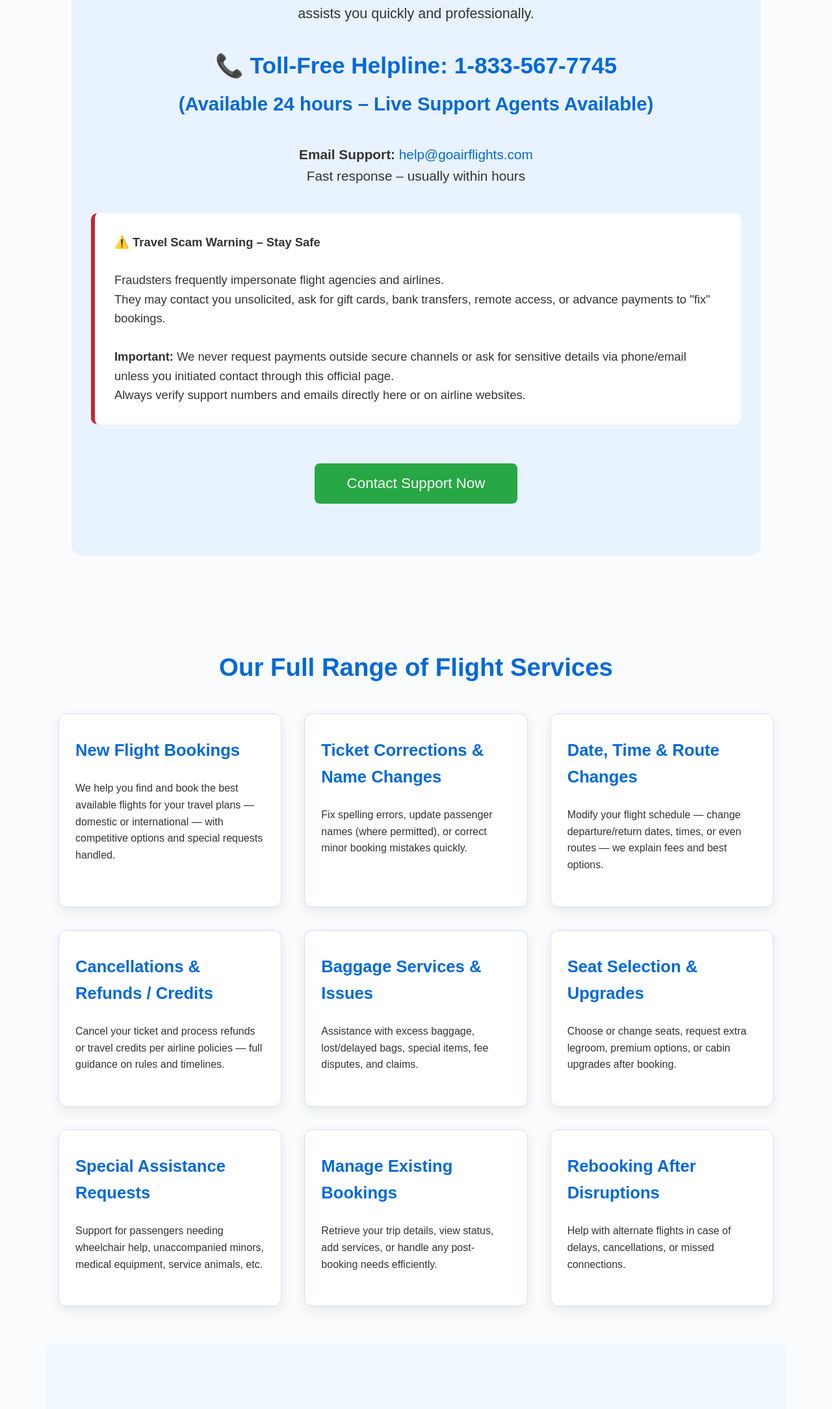
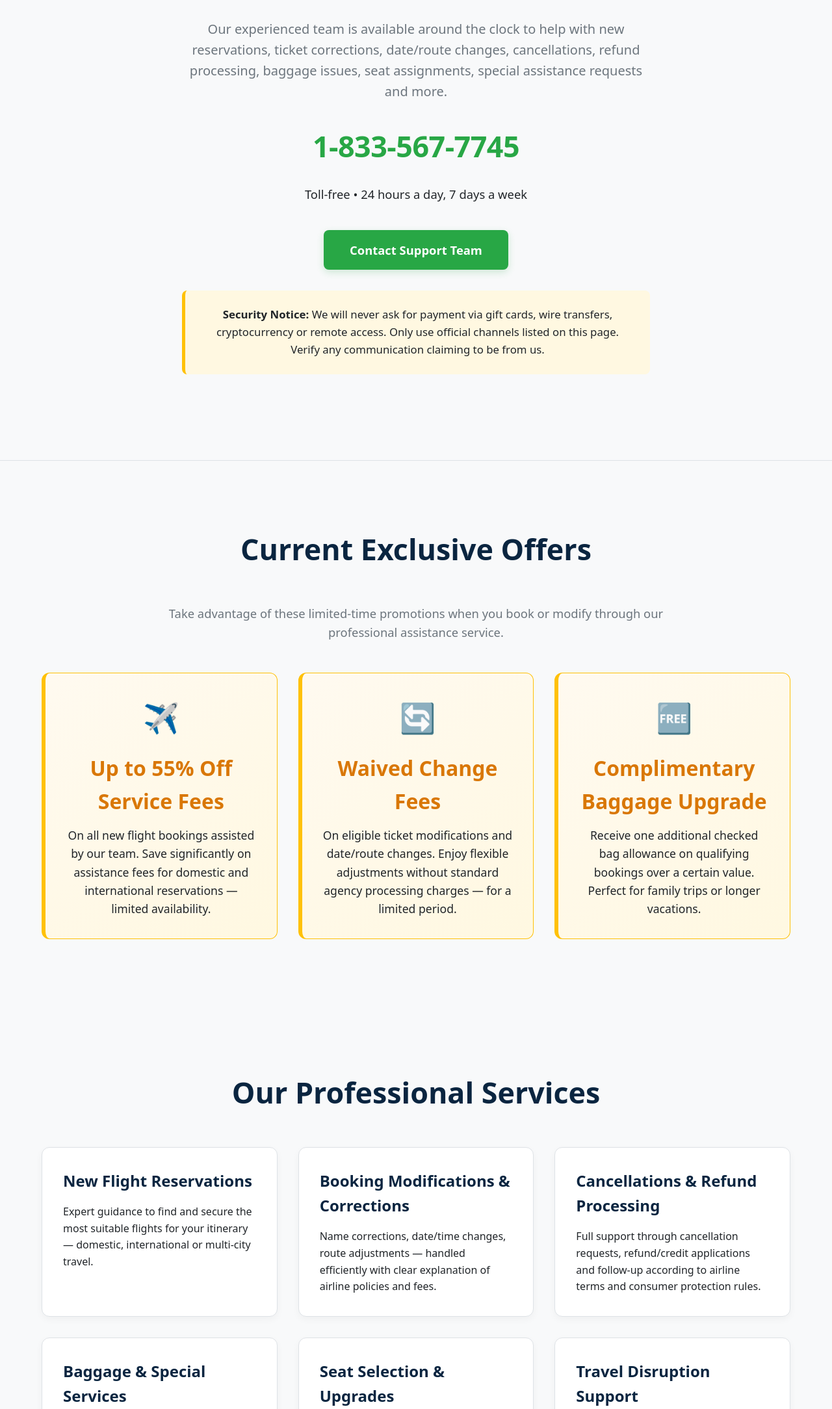
Before and after one commit to apple-store-authorization/flying, a plain HTML site: page index.html in a window 1280 px wide. Shown: the part 632-2800 px from the top of the page at 65% size. Drawn offline with Linux system fonts and the light colour scheme.

Commit message:
Update index.html

```diff
--- a/index.html
+++ b/index.html
@@ -1,188 +1,345 @@
 <!DOCTYPE html>
-<html>
+<html lang="en">
 <head>
-  <base target="_top">
-  <meta name="viewport" content="width=device-width, initial-scale=1.0">
-  <meta name="description" content="GoAir Flight Services – Your trusted agency for flight bookings, ticket changes, cancellations, modifications, refunds & full support for all major airlines.">
-  <title>GoAir Flight Services – Booking & Support Agency</title>
+  <meta charset="UTF-8" />
+  <meta name="viewport" content="width=device-width, initial-scale=1.0"/>
+  <meta name="description" content="GoAir Flight Services – Professional assistance for flight bookings, changes, cancellations, refunds and full support across major airlines."/>
+  <title>GoAir Flight Services – Professional Flight Support & Booking Assistance</title>
   <style>
-    body {
-      font-family: Arial, Helvetica, sans-serif;
+    :root {
+      --primary: #0a2540;      /* deep navy */
+      --primary-dark: #071b2f;
+      --accent: #28a745;       /* success green */
+      --accent-dark: #218838;
+      --highlight: #ffc107;    /* yellow for offers */
+      --light: #f8f9fa;
+      --gray: #6c757d;
+      --dark: #212529;
+      --border: #dee2e6;
+    }
+
+    * {
       margin: 0;
       padding: 0;
-      background-color: #f9fbfd;
-      color: #333;
+      box-sizing: border-box;
+    }
+
+    body {
+      font-family: system-ui, -apple-system, BlinkMacSystemFont, 'Segoe UI', Roboto, Oxygen, Ubuntu, Cantarell, 'Open Sans', sans-serif;
       line-height: 1.6;
+      color: var(--dark);
+      background-color: var(--light);
     }
+
+    .container {
+      width: 100%;
+      max-width: 1200px;
+      margin: 0 auto;
+      padding: 0 24px;
+    }
+
     header.hero {
-      background: linear-gradient(to right, #0069d9, #004085);
+      background: linear-gradient(135deg, var(--primary) 0%, var(--primary-dark) 100%);
       color: white;
       text-align: center;
-      padding: 80px 20px;
+      padding: 120px 24px 100px;
     }
-    .hero h1 { font-size: 3em; margin: 0 0 15px; }
-    .hero p { font-size: 1.4em; max-width: 900px; margin: 0 auto; }
-    section { padding: 60px 20px; max-width: 1100px; margin: 0 auto; }
-    h2 { text-align: center; color: #0069d9; margin-bottom: 40px; font-size: 2.4em; }
-    .services-grid {
+
+    .hero h1 {
+      font-size: clamp(2.5rem, 6vw, 3.8rem);
+      font-weight: 700;
+      margin-bottom: 1.2rem;
+    }
+
+    .hero p {
+      font-size: clamp(1.1rem, 3vw, 1.35rem);
+      max-width: 720px;
+      margin: 0 auto;
+      opacity: 0.95;
+    }
+
+    section {
+      padding: 100px 0;
+    }
+
+    h2 {
+      font-size: clamp(2rem, 5vw, 2.8rem);
+      font-weight: 700;
+      text-align: center;
+      margin-bottom: 3rem;
+      color: var(--primary);
+    }
+
+    .grid {
       display: grid;
       grid-template-columns: repeat(auto-fit, minmax(320px, 1fr));
-      gap: 35px;
+      gap: 32px;
     }
-    .service-card {
+
+    .card {
       background: white;
-      border: 1px solid #d1e0ff;
+      border: 1px solid var(--border);
       border-radius: 12px;
-      padding: 35px 25px;
-      box-shadow: 0 6px 18px rgba(0,0,0,0.08);
-      transition: all 0.3s ease;
+      padding: 32px;
+      transition: all 0.25s ease;
+      box-shadow: 0 4px 12px rgba(0,0,0,0.04);
     }
-    .service-card:hover {
-      transform: translateY(-8px);
-      box-shadow: 0 12px 30px rgba(0,0,0,0.12);
+
+    .card:hover {
+      transform: translateY(-6px);
+      box-shadow: 0 12px 32px rgba(0,0,0,0.08);
     }
-    .service-card h3 { color: #0069d9; margin-top: 0; font-size: 1.6em; }
-    .support-section {
-      background-color: #e9f3ff;
-      border-radius: 16px;
-      padding: 60px 30px;
+
+    .card h3 {
+      font-size: 1.5rem;
+      margin-bottom: 1rem;
+      color: var(--primary);
+    }
+
+    .offer-card {
+      background: linear-gradient(145deg, #fffaf0, #fff8e1);
+      border: 1px solid var(--highlight);
+      border-left: 6px solid var(--highlight);
+      padding: 32px;
+      border-radius: 12px;
       text-align: center;
-      margin: 50px auto;
-      max-width: 1000px;
     }
-    .contact-prominent {
-      font-size: 2.2em;
-      font-weight: bold;
-      margin: 35px 0;
-      color: #0069d9;
+
+    .offer-card h3 {
+      font-size: 2rem;
+      color: #d97706;
+      margin-bottom: 0.8rem;
     }
-    .alert-box {
-      background: white;
-      padding: 30px;
-      border-radius: 10px;
-      margin: 40px 0;
-      border-left: 6px solid #c82333;
-      text-align: left;
-      font-size: 1.15em;
+
+    .offer-card .icon {
+      font-size: 2.8rem;
+      margin-bottom: 1rem;
+      display: block;
     }
-    .cta-button {
-      background: #28a745;
+
+    .offer-card p {
+      font-size: 1.1rem;
+      color: var(--dark);
+    }
+
+    .support-cta {
+      background: var(--light);
+      text-align: center;
+      padding: 100px 24px;
+      border-top: 1px solid var(--border);
+      border-bottom: 1px solid var(--border);
+    }
+
+    .phone-number {
+      font-size: 2.8rem;
+      font-weight: 700;
+      color: var(--primary);
+      margin: 1.5rem 0;
+      letter-spacing: -0.5px;
+    }
+
+    .phone-link {
+      color: var(--accent);
+      text-decoration: none;
+      transition: color 0.2s;
+    }
+
+    .phone-link:hover {
+      color: var(--accent-dark);
+    }
+
+    .btn {
+      display: inline-block;
+      background: var(--accent);
       color: white;
-      border: none;
-      padding: 18px 50px;
-      font-size: 1.4em;
+      font-size: 1.15rem;
+      font-weight: 600;
+      padding: 16px 40px;
       border-radius: 8px;
-      cursor: pointer;
-      margin: 20px 0;
+      text-decoration: none;
+      transition: all 0.25s;
+      box-shadow: 0 4px 12px rgba(40,167,69,0.2);
     }
+
+    .btn:hover {
+      background: var(--accent-dark);
+      transform: translateY(-2px);
+      box-shadow: 0 8px 24px rgba(40,167,69,0.3);
+    }
+
+    .warning {
+      background: #fff8e1;
+      border-left: 5px solid #ffc107;
+      padding: 24px;
+      margin: 2rem auto;
+      max-width: 720px;
+      border-radius: 8px;
+      font-size: 1.05rem;
+    }
+
     footer {
-      background-color: #0c1c38;
-      color: #a8c0ff;
+      background: var(--primary);
+      color: white;
       text-align: center;
-      padding: 50px 20px;
-      font-size: 1em;
-      margin-top: 80px;
+      padding: 60px 24px 40px;
+      font-size: 0.95rem;
     }
-    a { color: #0069d9; text-decoration: none; }
-    a:hover { text-decoration: underline; }
+
+    footer a {
+      color: #a5d8ff;
+    }
+
+    /* Sticky mobile call button */
+    .sticky-call {
+      position: fixed;
+      bottom: 24px;
+      left: 50%;
+      transform: translateX(-50%);
+      z-index: 1000;
+      display: none;
+      background: var(--accent);
+      color: white;
+      padding: 14px 28px;
+      border-radius: 50px;
+      font-weight: 600;
+      box-shadow: 0 8px 24px rgba(0,0,0,0.25);
+      text-decoration: none;
+      font-size: 1.05rem;
+      white-space: nowrap;
+      transition: all 0.3s;
+    }
+
+    .sticky-call:hover {
+      background: var(--accent-dark);
+      transform: translateX(-50%) scale(1.04);
+    }
+
+    @media (max-width: 1023px) {
+      .sticky-call { display: flex; align-items: center; gap: 10px; }
+    }
+
     @media (max-width: 768px) {
-      .hero h1 { font-size: 2.4em; }
-      .contact-prominent { font-size: 1.8em; }
-      .cta-button { width: 100%; padding: 16px; font-size: 1.3em; }
+      header.hero { padding: 80px 20px 60px; }
+      section { padding: 60px 0; }
+      .grid { gap: 24px; }
+      .card, .offer-card { padding: 24px; }
+      .phone-number { font-size: 2.2rem; }
+      .btn { padding: 14px 32px; font-size: 1.05rem; }
+    }
+
+    @media (max-width: 480px) {
+      h2 { font-size: 2rem; }
+      .hero h1 { font-size: 2.4rem; }
+      .hero p { font-size: 1.15rem; }
+      .sticky-call { padding: 12px 24px; font-size: 1rem; bottom: 16px; }
+      .offer-card h3 { font-size: 1.8rem; }
     }
   </style>
 </head>
 <body>
 
   <header class="hero">
-    <h1>GoAir Flight Services</h1>
-    <p>Your reliable agency for flight bookings, ticket corrections, changes, modifications, cancellations, refunds and complete support across all major airlines.</p>
+    <div class="container">
+      <h1>GoAir Flight Services</h1>
+      <p>Professional assistance for flight bookings, modifications, cancellations, refunds and comprehensive support — delivered with care and expertise across major airlines.</p>
+    </div>
   </header>
 
-  <section class="support-section">
-    <h2>24/7 Flight Support – We're Here to Help</h2>
-    <p style="font-size: 1.35em; margin-bottom: 35px; max-width: 850px; margin-left: auto; margin-right: auto;">
-      Whether it's a new booking, fixing a mistake on your ticket, changing dates/routes, canceling your trip, requesting refunds, or handling special needs — our expert team assists you quickly and professionally.
-    </p>
+  <section class="support-cta">
+    <div class="container">
+      <h2>24/7 Dedicated Flight Support</h2>
+      <p style="font-size:1.25rem; max-width:720px; margin:0 auto 2rem; color:var(--gray);">
+        Our experienced team is available around the clock to help with new reservations, ticket corrections, date/route changes, cancellations, refund processing, baggage issues, seat assignments, special assistance requests and more.
+      </p>
 
-    <div class="contact-prominent">
-      📞 Toll-Free Helpline: <a href="tel:+18335677745">1-833-567-7745</a><br>
-      <small>(Available 24 hours – Live Support Agents Available)</small>
-    </div>
+      <div class="phone-number">
+        <a href="tel:18335677745" class="phone-link">1-833-567-7745</a>
+      </div>
 
-    <p style="font-size: 1.3em; margin: 30px 0;">
-      <strong>Email Support:</strong> <a href="tel:+18335677745">help@goairflights.com</a><br>
-      Fast response – usually within hours
-    </p>
+      <p style="margin:1.5rem 0 2.5rem; font-size:1.15rem;">
+        Toll-free • 24 hours a day, 7 days a week
+      </p>
 
-    <div class="alert-box">
-      <strong>⚠️ Travel Scam Warning – Stay Safe</strong><br><br>
-      Fraudsters frequently impersonate flight agencies and airlines.<br>
-      They may contact you unsolicited, ask for gift cards, bank transfers, remote access, or advance payments to "fix" bookings.<br><br>
-      <strong>Important:</strong> We never request payments outside secure channels or ask for sensitive details via phone/email unless you initiated contact through this official page.<br>
-      Always verify support numbers and emails directly here or on airline websites.
-    </div>
+      <a href="tel:18335677745" class="btn">Contact Support Team</a>
 
-    <button class="cta-button" onclick="window.location.href='tel:+18335677745'">
-      Contact Support Now
-    </button>
-  </section>
-
-  <section id="our-services">
-    <h2>Our Full Range of Flight Services</h2>
-    <div class="services-grid">
-      <div class="service-card">
-        <h3>New Flight Bookings</h3>
-        <p>We help you find and book the best available flights for your travel plans — domestic or international — with competitive options and special requests handled.</p>
-      </div>
-      <div class="service-card">
-        <h3>Ticket Corrections & Name Changes</h3>
-        <p>Fix spelling errors, update passenger names (where permitted), or correct minor booking mistakes quickly.</p>
-      </div>
-      <div class="service-card">
-        <h3>Date, Time & Route Changes</h3>
-        <p>Modify your flight schedule — change departure/return dates, times, or even routes — we explain fees and best options.</p>
-      </div>
-      <div class="service-card">
-        <h3>Cancellations & Refunds / Credits</h3>
-        <p>Cancel your ticket and process refunds or travel credits per airline policies — full guidance on rules and timelines.</p>
-      </div>
-      <div class="service-card">
-        <h3>Baggage Services & Issues</h3>
-        <p>Assistance with excess baggage, lost/delayed bags, special items, fee disputes, and claims.</p>
-      </div>
-      <div class="service-card">
-        <h3>Seat Selection & Upgrades</h3>
-        <p>Choose or change seats, request extra legroom, premium options, or cabin upgrades after booking.</p>
-      </div>
-      <div class="service-card">
-        <h3>Special Assistance Requests</h3>
-        <p>Support for passengers needing wheelchair help, unaccompanied minors, medical equipment, service animals, etc.</p>
-      </div>
-      <div class="service-card">
-        <h3>Manage Existing Bookings</h3>
-        <p>Retrieve your trip details, view status, add services, or handle any post-booking needs efficiently.</p>
-      </div>
-      <div class="service-card">
-        <h3>Rebooking After Disruptions</h3>
-        <p>Help with alternate flights in case of delays, cancellations, or missed connections.</p>
+      <div class="warning">
+        <strong>Security Notice:</strong> We will never ask for payment via gift cards, wire transfers, cryptocurrency or remote access. Only use official channels listed on this page. Verify any communication claiming to be from us.
       </div>
     </div>
   </section>
 
-  <section style="text-align:center; padding:60px 20px; background:#f1f8ff;">
-    <h2>Need to Book a New Flight?</h2>
-    <p style="font-size:1.3em; margin-bottom:30px;">Contact us for personalized booking assistance or start your search below.</p>
-    <button class="cta-button" onclick="window.open('tel:+18335677745', '_blank')">
-      Explore Flights →
-    </button>
+  <section style="background: var(--light);">
+    <div class="container">
+      <h2>Current Exclusive Offers</h2>
+      <p style="text-align:center; font-size:1.15rem; color:var(--gray); margin-bottom:3rem; max-width:800px; margin-left:auto; margin-right:auto;">
+        Take advantage of these limited-time promotions when you book or modify through our professional assistance service.
+      </p>
+      <div class="grid">
+        <div class="offer-card">
+          <div class="icon">✈️</div>
+          <h3>Up to 55% Off Service Fees</h3>
+          <p>On all new flight bookings assisted by our team. Save significantly on assistance fees for domestic and international reservations — limited availability.</p>
+        </div>
+        <div class="offer-card">
+          <div class="icon">🔄</div>
+          <h3>Waived Change Fees</h3>
+          <p>On eligible ticket modifications and date/route changes. Enjoy flexible adjustments without standard agency processing charges — for a limited period.</p>
+        </div>
+        <div class="offer-card">
+          <div class="icon">🆓</div>
+          <h3>Complimentary Baggage Upgrade</h3>
+          <p>Receive one additional checked bag allowance on qualifying bookings over a certain value. Perfect for family trips or longer vacations.</p>
+        </div>
+      </div>
+    </div>
+  </section>
+
+  <section>
+    <div class="container">
+      <h2>Our Professional Services</h2>
+      <div class="grid">
+        <div class="card">
+          <h3>New Flight Reservations</h3>
+          <p>Expert guidance to find and secure the most suitable flights for your itinerary — domestic, international or multi-city travel.</p>
+        </div>
+        <div class="card">
+          <h3>Booking Modifications & Corrections</h3>
+          <p>Name corrections, date/time changes, route adjustments — handled efficiently with clear explanation of airline policies and fees.</p>
+        </div>
+        <div class="card">
+          <h3>Cancellations & Refund Processing</h3>
+          <p>Full support through cancellation requests, refund/credit applications and follow-up according to airline terms and consumer protection rules.</p>
+        </div>
+        <div class="card">
+          <h3>Baggage & Special Services</h3>
+          <p>Assistance with baggage allowances, excess fees, lost/delayed claims, special items and accessibility requirements.</p>
+        </div>
+        <div class="card">
+          <h3>Seat Selection & Upgrades</h3>
+          <p>Preferred seat assignments, extra-legroom options and premium cabin upgrade coordination post-booking.</p>
+        </div>
+        <div class="card">
+          <h3>Travel Disruption Support</h3>
+          <p>Rebooking assistance, alternative arrangements and guidance during delays, cancellations or missed connections.</p>
+        </div>
+      </div>
+    </div>
   </section>
 
   <footer>
-    <p>© 2026 GoAir Flight Services – Independent flight booking & support agency assisting travelers worldwide.</p>
-    <p>We provide guidance and coordination services for all major airlines. We do not operate flights ourselves.</p>
-    <p>For the most accurate policies, always cross-check directly with the airline. Protect yourself from scams — only use verified contacts.</p>
+    <div class="container">
+      <p>© 2026 GoAir Flight Services. Independent flight support & booking assistance agency.</p>
+      <p>We coordinate with airlines on your behalf. We do not operate aircraft or sell tickets directly.</p>
+      <p style="margin-top:1.5rem; font-size:0.9rem; opacity:0.8;">
+        For official airline policies, please refer to the carrier’s website. Protect yourself — only use verified contact information.
+      </p>
+    </div>
   </footer>
+
+  <!-- Mobile sticky call button -->
+  <a href="tel:18335677745" class="sticky-call">
+    📞 Call 24/7 Support
+  </a>
 
 </body>
 </html>
```
